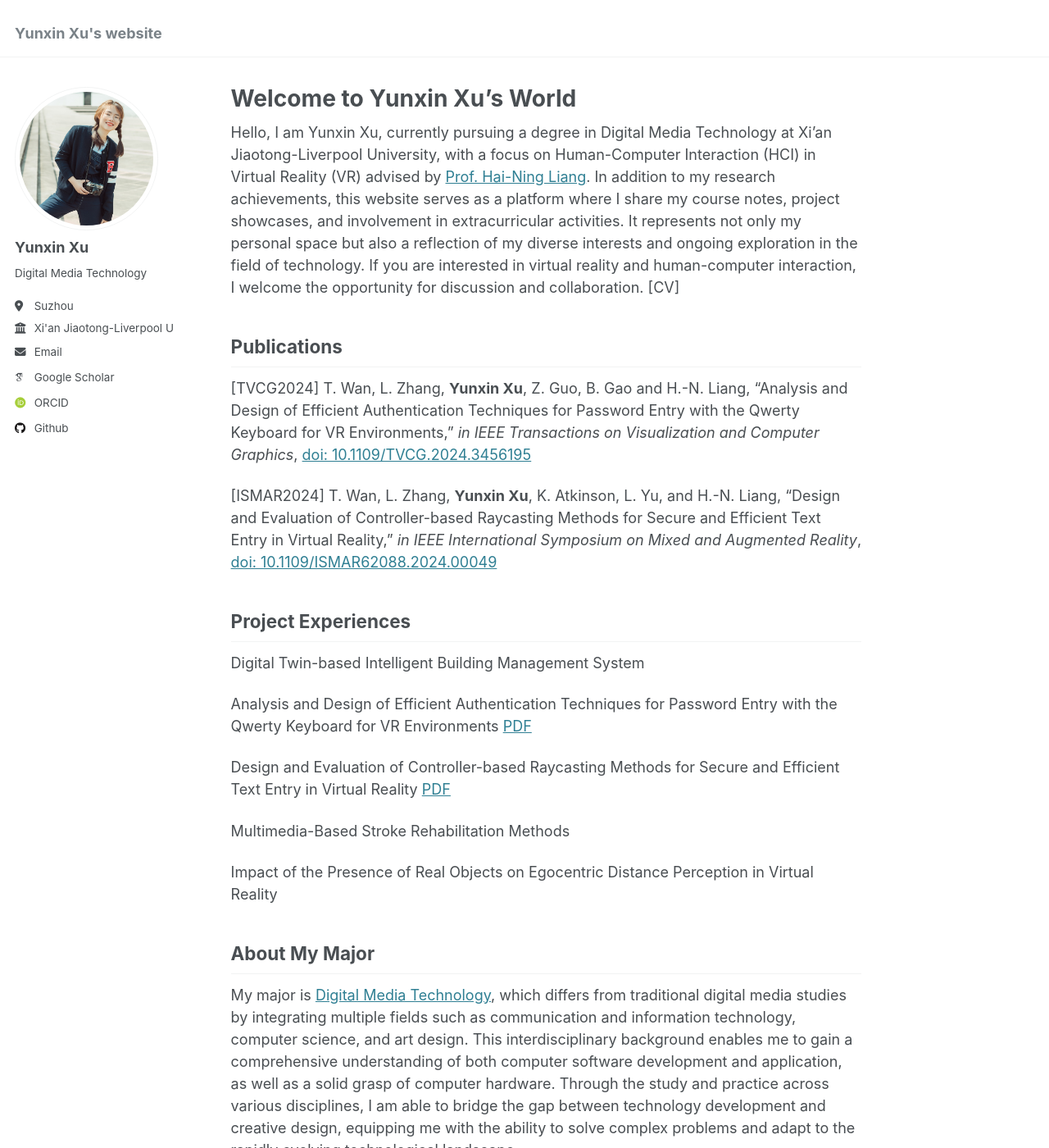
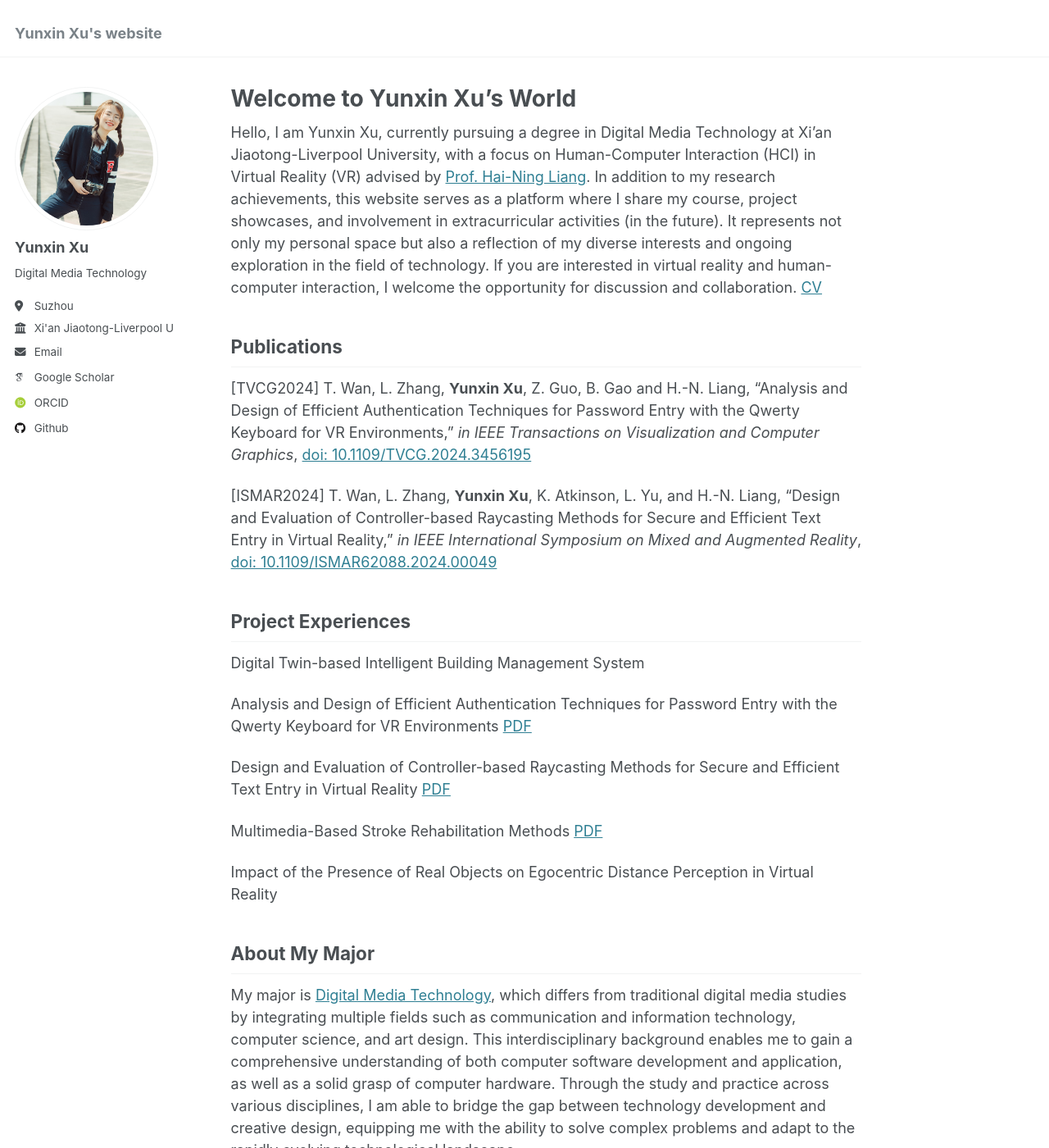
Before and after one commit to XYXtobeno1/yunxin.github.io, a Jekyll site: the page built from _pages/about.md, in a window 1280 px wide and 1400 px high. Shown: the whole window at 82% size. Built offline with Jekyll 4.4.1, drawn with Linux system fonts in a browser that asks for light colours; some web fonts are replaced.

Commit message:
Update about.md

```diff
--- a/_pages/about.md
+++ b/_pages/about.md
@@ -7,7 +7,7 @@ redirect_from:
   - /about.html
 ---
 
-Hello, I am Yunxin Xu, currently pursuing a degree in Digital Media Technology at Xi'an Jiaotong-Liverpool University, with a focus on Human-Computer Interaction (HCI) in Virtual Reality (VR) advised by [Prof. Hai-Ning Liang](https://cma.hkust-gz.edu.cn/faculty-regular/hai-ning-liang/). In addition to my research achievements, this website serves as a platform where I share my course notes, project showcases, and involvement in extracurricular activities. It represents not only my personal space but also a reflection of my diverse interests and ongoing exploration in the field of technology. If you are interested in virtual reality and human-computer interaction, I welcome the opportunity for discussion and collaboration. [CV]
+Hello, I am Yunxin Xu, currently pursuing a degree in Digital Media Technology at Xi'an Jiaotong-Liverpool University, with a focus on Human-Computer Interaction (HCI) in Virtual Reality (VR) advised by [Prof. Hai-Ning Liang](https://cma.hkust-gz.edu.cn/faculty-regular/hai-ning-liang/). In addition to my research achievements, this website serves as a platform where I share my course, project showcases, and involvement in extracurricular activities (in the future). It represents not only my personal space but also a reflection of my diverse interests and ongoing exploration in the field of technology. If you are interested in virtual reality and human-computer interaction, I welcome the opportunity for discussion and collaboration.    [CV](files/cv.pdf)
 
 Publications
 ------
@@ -19,11 +19,11 @@ Project Experiences
 ------
 Digital Twin-based Intelligent Building Management System
 
-Analysis and Design of Efficient Authentication Techniques for Password Entry with the Qwerty Keyboard for VR Environments [PDF](files/Analysis_and_Design_of_Efficient_Authentication_Techniques_for_Password_Entry_with_the_Qwerty_Keyboard_for_VR_Environments.pdf)
+Analysis and Design of Efficient Authentication Techniques for Password Entry with the Qwerty Keyboard for VR Environments    [PDF](files/Analysis_and_Design_of_Efficient_Authentication_Techniques_for_Password_Entry_with_the_Qwerty_Keyboard_for_VR_Environments.pdf)
 
-Design and Evaluation of Controller-based Raycasting Methods for Secure and Efficient Text Entry in Virtual Reality [PDF](Design_and_Evaluation_of_Controller-based_Raycasting_Methods_for_Secure_and_Efficient_Text_Entry_in_Virtual_Reality.pdf)
+Design and Evaluation of Controller-based Raycasting Methods for Secure and Efficient Text Entry in Virtual Reality    [PDF](Design_and_Evaluation_of_Controller-based_Raycasting_Methods_for_Secure_and_Efficient_Text_Entry_in_Virtual_Reality.pdf)
 
-Multimedia-Based Stroke Rehabilitation Methods
+Multimedia-Based Stroke Rehabilitation Methods    [PDF](MEC202.pdf)
 
 Impact of the Presence of Real Objects on Egocentric Distance Perception in Virtual Reality
 
```
